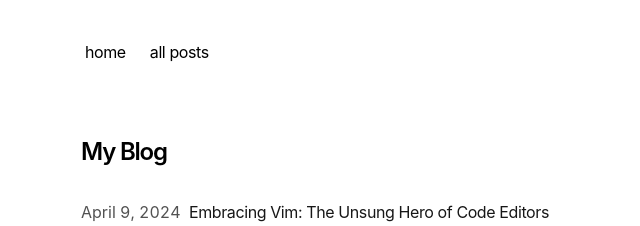
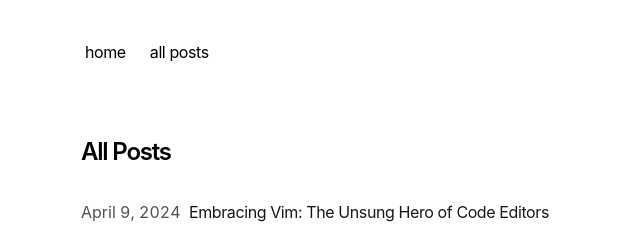
Before and after one commit to sangddn/blog, a Next.js app: page /blog in a window 1280 px wide. Shown: the top 226 px of the page, without its empty margins (271-911 px from the left). Built offline with nearby package versions, Linux system fonts and the light colour scheme; a web font is replaced by a local one.

Commit message:
renamed /blog to All Posts

```diff
--- a/app/blog/page.tsx
+++ b/app/blog/page.tsx
@@ -1,14 +1,14 @@
 import { BlogPosts } from 'app/components/posts'
 
 export const metadata = {
-  title: 'Blog',
-  description: 'Read my blog.',
+  title: 'Sang’s Blog',
+  description: 'Notes and random thoughts.',
 }
 
 export default function Page() {
   return (
     <section>
-      <h1 className="font-semibold text-2xl mb-8 tracking-tighter">My Blog</h1>
+      <h1 className="font-semibold text-2xl mb-8 tracking-tighter">All Posts</h1>
       <BlogPosts />
     </section>
   )
```
